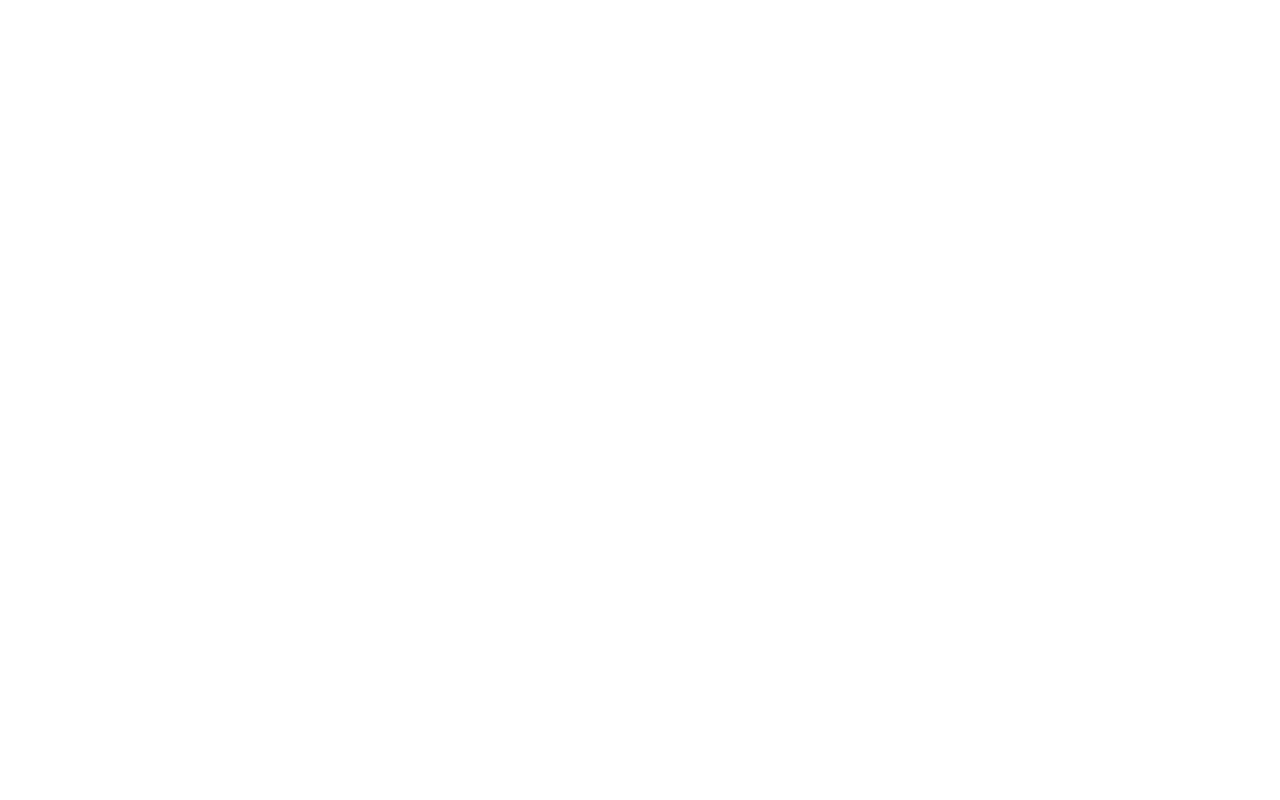
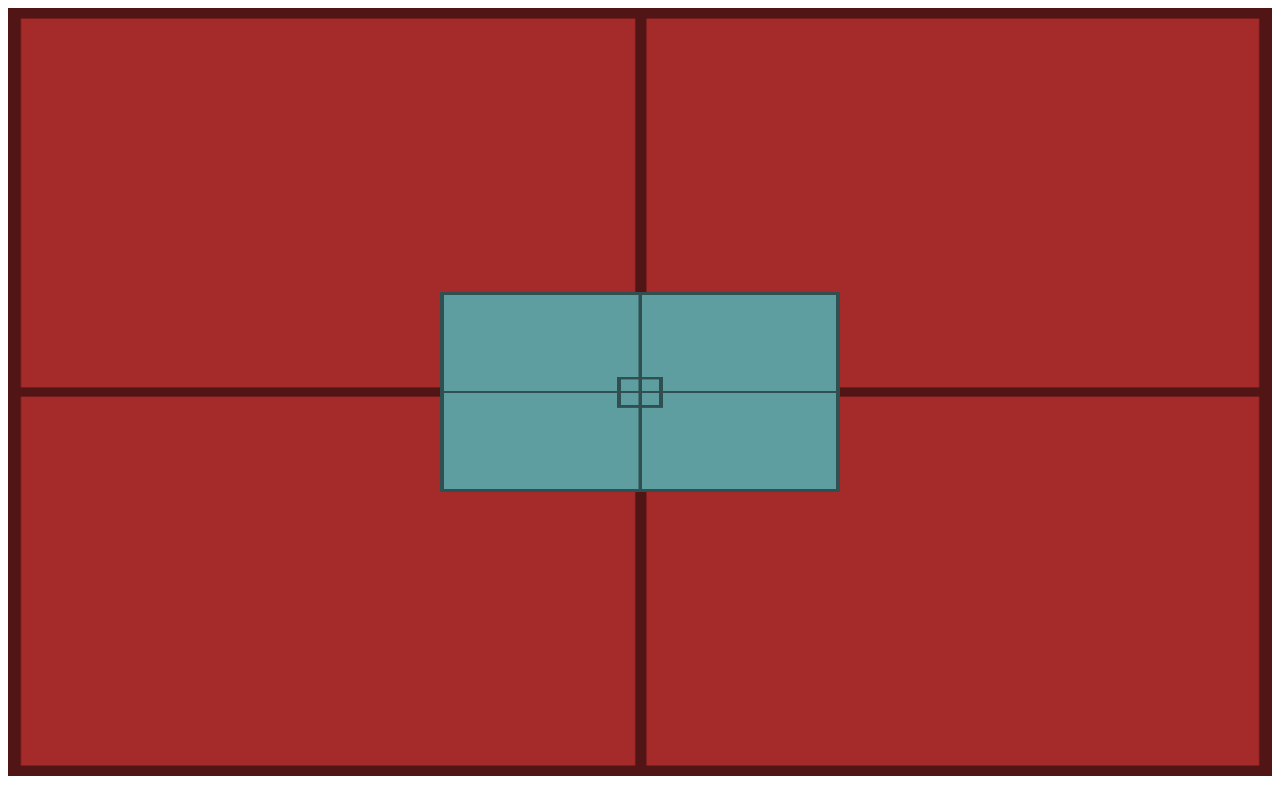
Before and after one commit to eduardoalvesc/html-css, a plain HTML site: page Exercicios/ex022/fundo007.html in a window 1280 px wide. Drawn offline with Linux system fonts and the light colour scheme.

Commit message:
fundo007

```diff
--- a/Exercicios/ex022/fundo007.html
+++ b/Exercicios/ex022/fundo007.html
@@ -3,9 +3,38 @@
 <head>
     <meta charset="UTF-8">
     <meta name="viewport" content="width=device-width, initial-scale=1.0">
-    <title>Document</title>
+    <title>Centralizando caixa</title>
+    <style>
+        #container {
+            background-color: brown;
+            background-image: url('imagens/target001.png');
+            background-size: 100% 100%;
+
+            position: relative;
+            height: 96vh;
+        }
+        #conteudo {
+            background-color: cadetblue;
+            background-image: url('imagens/target001.png');
+            background-size: 100% 100%;
+
+            position: absolute;
+            height: 200px;
+            width: 400px;
+
+            left: 50%;
+            top: 50%;
+
+            transform: translate(-50%, -50%);
+        }
+    </style>
 </head>
 <body>
+    <section id="container">
+        <article id="conteudo">
+
+        </article>
+    </section>
 
 </body>
 </html>
```
